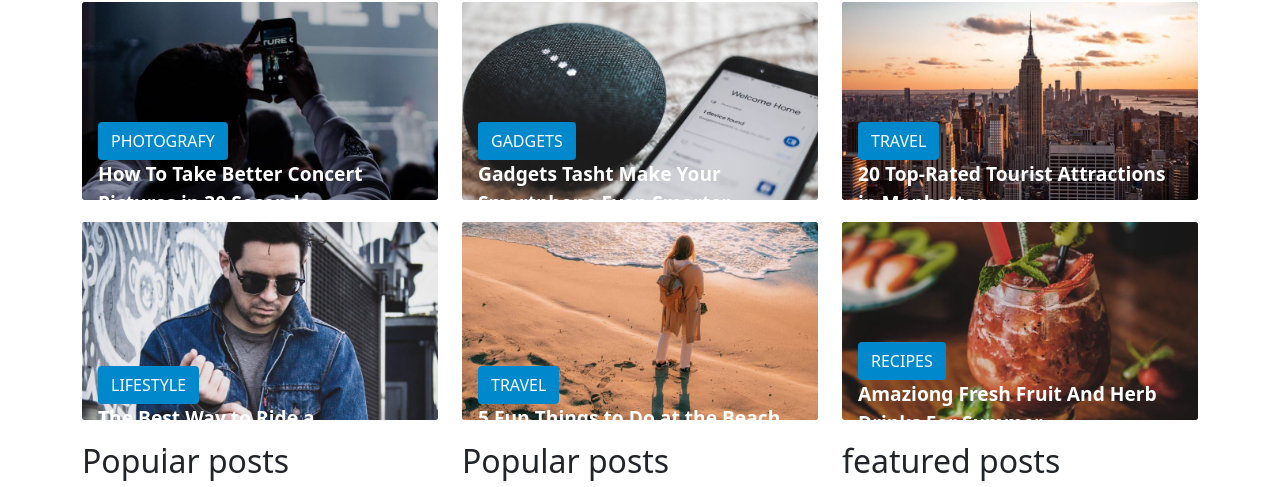
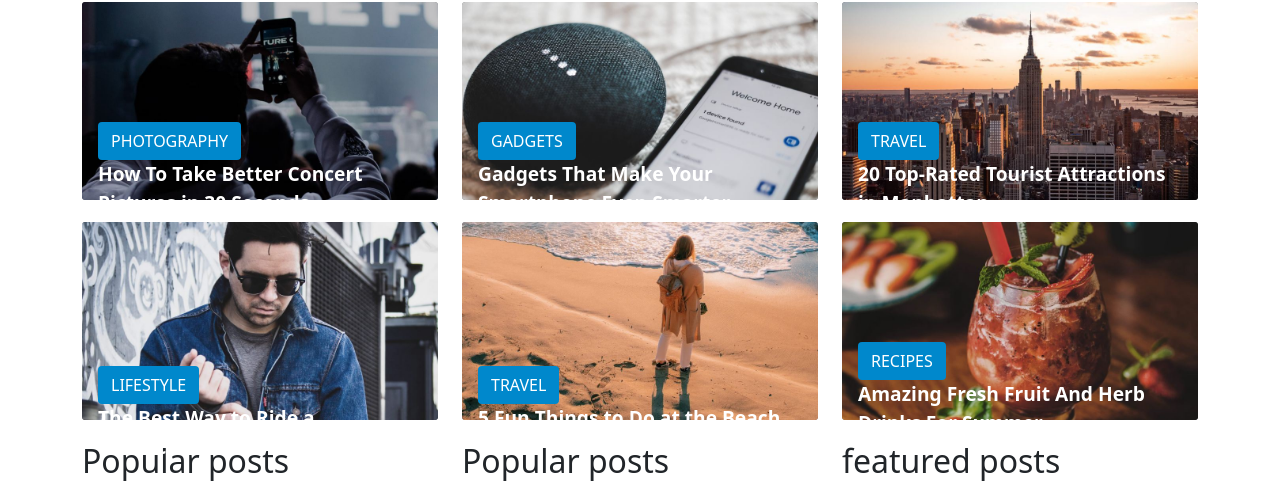
Before and after one commit to Dandav2923/proj-html-vuejs, a Vue app: page / in a window 1280 px wide. Shown: the part 294-781 px from the top of the page. Built offline with nearby package versions, Linux system fonts and the light colour scheme.

Commit message:
correzione testi

```diff
--- a/src/components/Main/MainTop.vue
+++ b/src/components/Main/MainTop.vue
@@ -5,7 +5,7 @@
         <div class="card bg-dark text-white border-0 ">
           <img src="../../assets/img/blog-46.jpg" class="card-img" alt="">
             <div class="card-img-overlay text-container">
-              <button type="button" class="btn text-uppercase">photografy</button>
+              <button type="button" class="btn text-uppercase">photography</button>
               <p class="card-text">How To Take Better Concert Pictures in 30 Seconds</p>
             </div>
         </div>
@@ -15,7 +15,7 @@
           <img src="../../assets/img/blog-47.jpg" class="card-img" alt="">
             <div class="card-img-overlay text-container">
               <button type="button" class="btn text-uppercase">gadgets</button>
-              <p class="card-text">Gadgets Tasht Make Your Smartphone Even Smarter</p>
+              <p class="card-text">Gadgets That Make Your Smartphone Even Smarter</p>
             </div>
         </div>
       </div>
@@ -51,7 +51,7 @@
           <img src="../../assets/img/blog-51.jpg" class="card-img" alt="">
             <div class="card-img-overlay text-container">
               <button type="button" class="btn text-uppercase">recipes</button>
-              <p class="card-text">Amaziong Fresh Fruit And Herb Drinks For Summer</p>
+              <p class="card-text">Amazing Fresh Fruit And Herb Drinks For Summer</p>
             </div>
         </div>
       </div>
```
